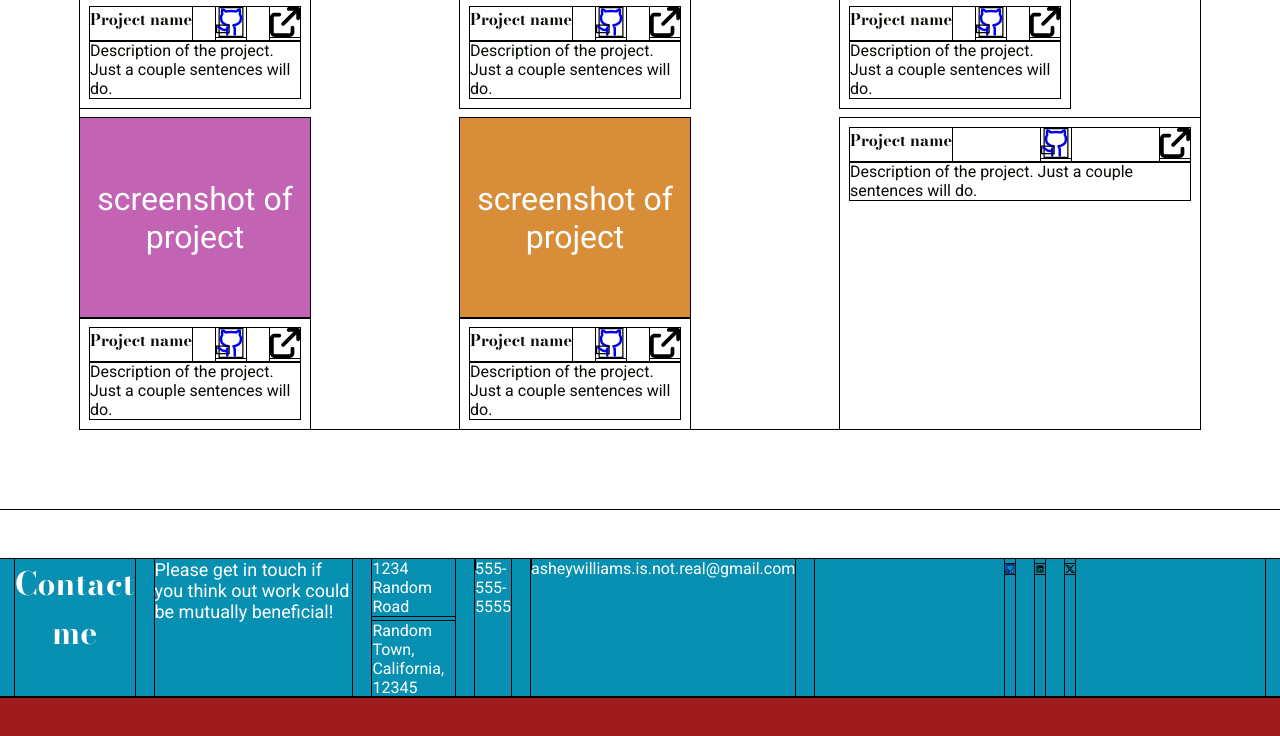
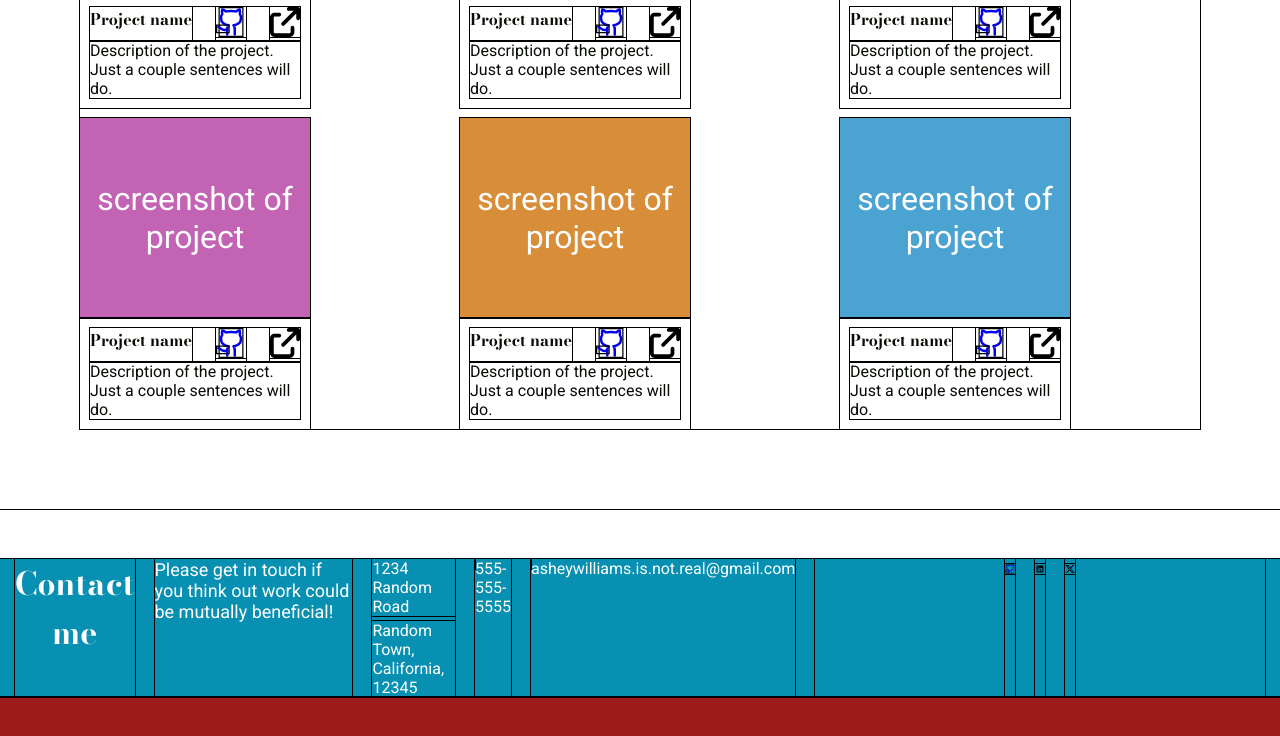
Before and after one commit to krasovskaq/homepage-TOP, a website built with Vite: page project/index.html in a window 1280 px wide. Shown: the part 1086-1822 px from the top of the page. Built offline with nearby package versions, Linux system fonts and the light colour scheme.

Commit message:
fix: correct my work item-6

```diff
--- a/project/index.html
+++ b/project/index.html
@@ -323,6 +323,10 @@
               </p>
             </div>
           </div>
+          <div class="my-work__project-wrapper">
+            <div class="my-work__project-image item-6">
+              screenshot of project
+            </div>
             <div class="my-work__bottom-wrapper">
               <div class="my-work__project-nav">
                 <h4 class="my-work__project-name title">Project name</h4>
@@ -374,6 +378,7 @@
               <p class="my-work__project-text">
                 Description of the project. Just a couple sentences will do.
               </p>
+            </div>
           </div>
         </div>
       </section>
```
Lines whose indentation alone changed are shown as unchanged.
